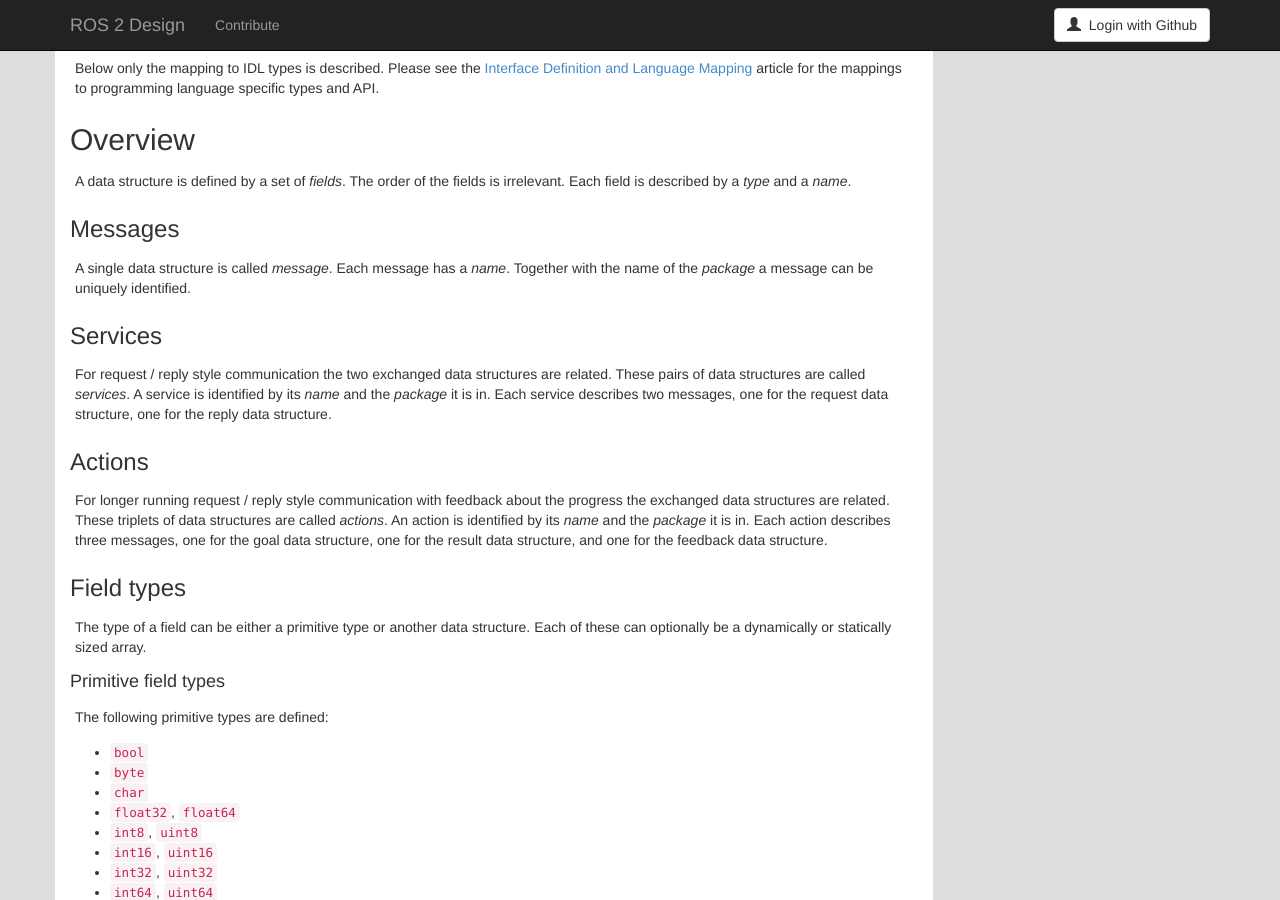
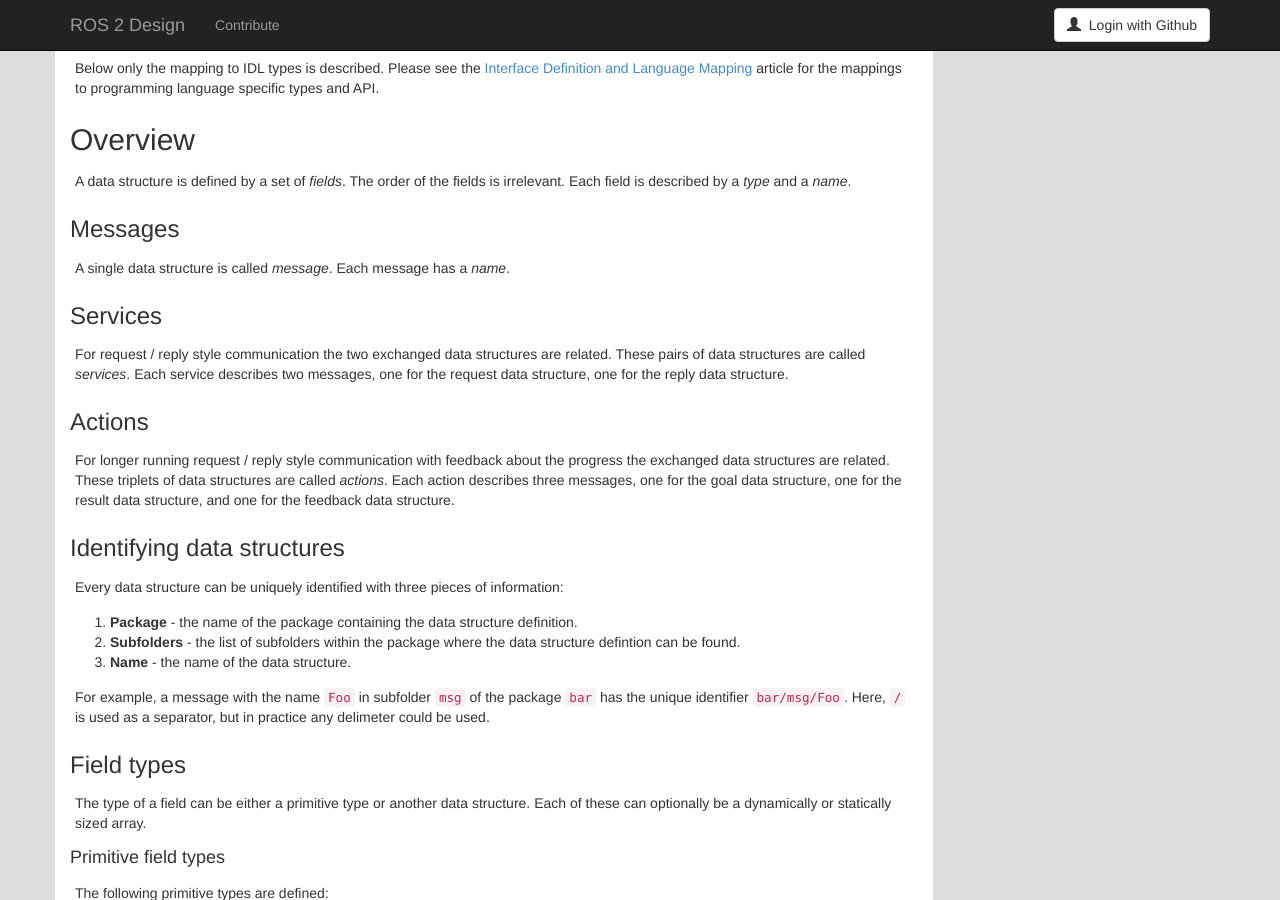
Before and after one commit to ros2/design, a Jekyll site: the page built from articles/143_legacy_interface_definition.md, in a window 1280 px wide and 900 px high, scrolled down 345 px. Built offline with Jekyll 4.4.1, drawn with Linux system fonts in a browser that asks for light colours; nearby versions of some CDN libraries.

Commit message:
Add section on uniquely identifier interface definitions
Signed-off-by: Jacob Perron <jacob@openrobotics.org>

```diff
--- a/articles/143_legacy_interface_definition.md
+++ b/articles/143_legacy_interface_definition.md
@@ -38,21 +38,29 @@ Each field is described by a *type* and a *name*.
 
 A single data structure is called *message*.
 Each message has a *name*.
-Together with the name of the *package* a message can be uniquely identified.
 
 ### Services
 
 For request / reply style communication the two exchanged data structures are related.
 These pairs of data structures are called *services*.
-A service is identified by its *name* and the *package* it is in.
 Each service describes two messages, one for the request data structure, one for the reply data structure.
 
 ### Actions
 
 For longer running request / reply style communication with feedback about the progress the exchanged data structures are related.
 These triplets of data structures are called *actions*.
-An action is identified by its *name* and the *package* it is in.
 Each action describes three messages, one for the goal data structure, one for the result data structure, and one for the feedback data structure.
+
+### Identifying data structures
+
+Every data structure can be uniquely identified with three pieces of information:
+
+1. **Package** - the name of the package containing the data structure definition.
+2. **Subfolders** - the list of subfolders within the package where the data structure defintion can be found.
+3. **Name** - the name of the data structure.
+
+For example, a message with the name `Foo` in subfolder `msg` of the package `bar` has the unique identifier `bar/msg/Foo`.
+Here, `/` is used as a separator, but in practice any delimeter could be used.
 
 ### Field types
 
```
